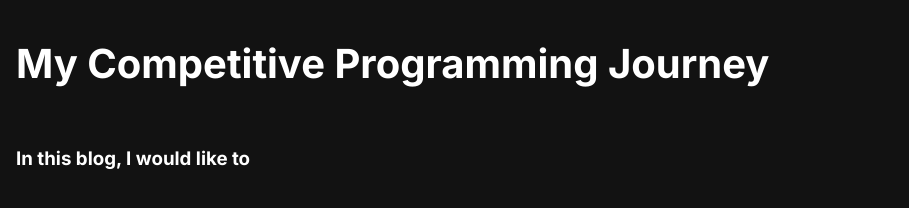
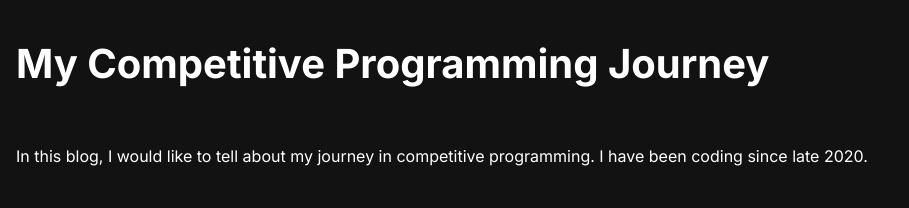
Before and after one commit to DANIELSMS-CP/Website, a plain HTML site: page blog/blog1.html in a window 1280 px wide. Shown: the whole page, without its empty margins (0-909 px from the left). Drawn offline with Linux system fonts and the light colour scheme.

Commit message:
Made some changes

```diff
--- a/blog/blog1.html
+++ b/blog/blog1.html
@@ -11,7 +11,9 @@
             <h1>My Competitive Programming Journey</h1>
         </header>
         <section>
-            <h3>In this blog, I would like to </h3>
+            <p>
+                In this blog, I would like to tell about my journey in competitive programming. I have been coding since late 2020.
+            </p>
         </section>
     </body>
 
```
